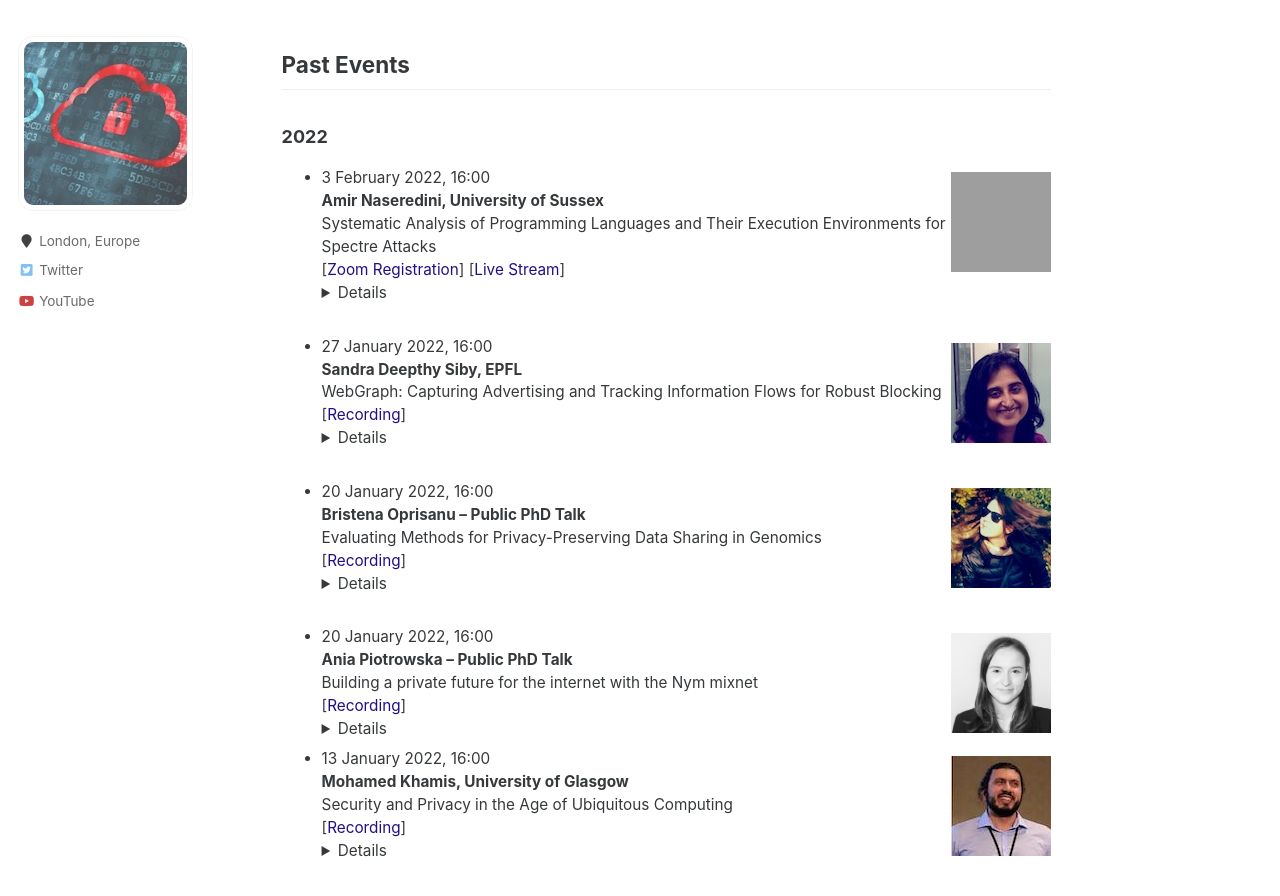
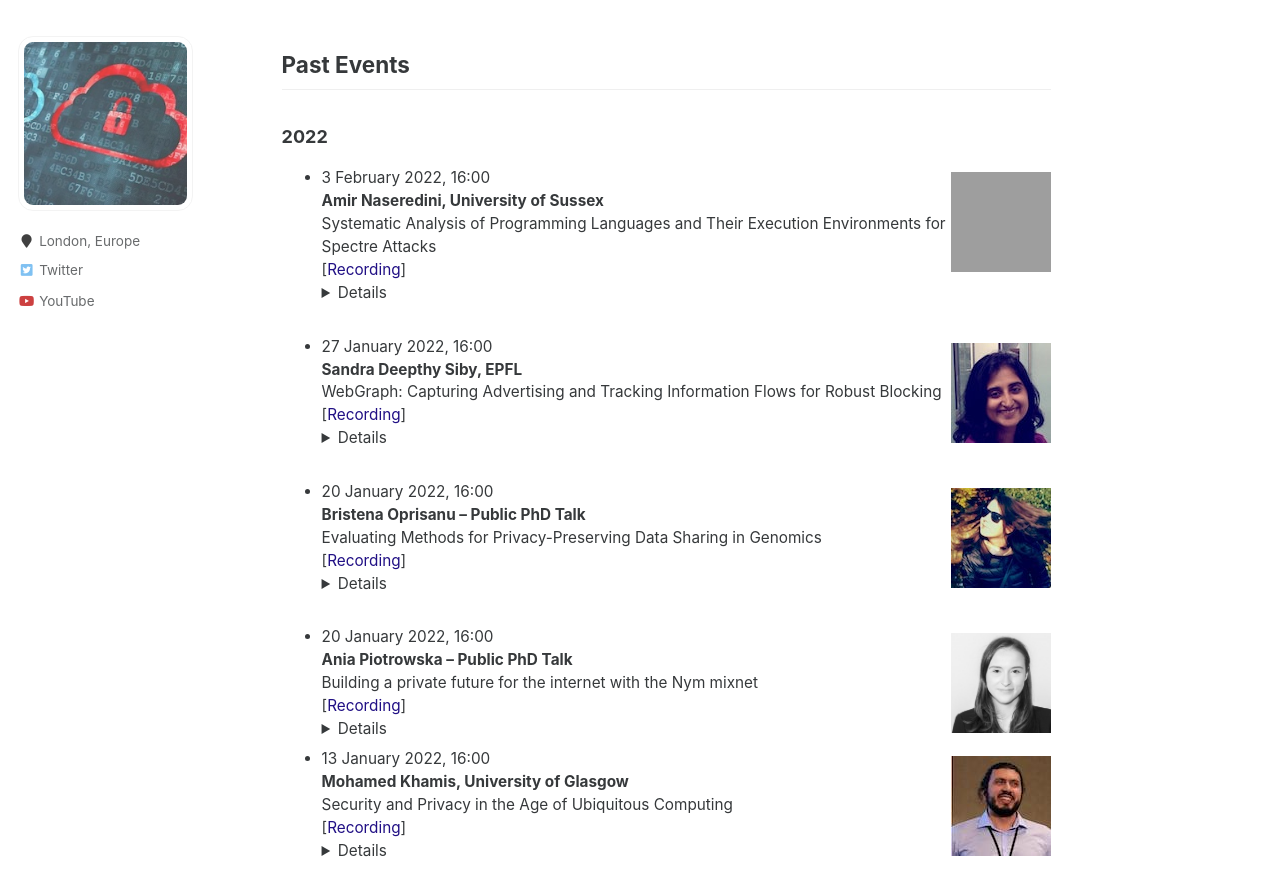
Before and after one commit to uclisec/uclisec.github.io, a Jekyll site: the page built from _pages/seminars.md, in a window 1280 px wide and 900 px high, scrolled down 1153 px. Shown: the top 896 px of the window. Built offline with Jekyll 4.4.1, drawn with Linux system fonts in a browser that asks for light colours; grey boxes are pictures that could not be loaded.

Commit message:
removing registration for past event

```diff
--- a/_pages/seminars.md
+++ b/_pages/seminars.md
@@ -50,7 +50,7 @@ Past Events
 - 3 February 2022, 16:00
 **Amir Naseredini, University of Sussex**
 Systematic Analysis of Programming Languages and Their Execution Environments for Spectre Attacks
-[[Zoom Registration](https://ucl.zoom.us/meeting/register/tJYpf-2grTorGNxFnItdfR3SSG89tgyB9Zeh)] [[Live Stream](https://youtu.be/vvluE5JOFds)]<details>**Abstract:** In this paper, we analyze the security of programming languages and their execution environments (compilers and interpreters) with respect to Spectre attacks. The analysis shows that only 16 out of 42 execution environments have mitigations against at least one Spectre variant, i.e., 26 have no mitigations against any Spectre variant. Using our novel tool Speconnector, we develop Spectre proof-of-concept attacks in 8 programming languages and on code generated by 11 execution environments that were previously not known to be affected. Our results highlight some programming languages that are used to implement security-critical code, but remain entirely unprotected, even three years after the discovery of Spectre.
+[[Recording](https://youtu.be/vvluE5JOFds)]<details>**Abstract:** In this paper, we analyze the security of programming languages and their execution environments (compilers and interpreters) with respect to Spectre attacks. The analysis shows that only 16 out of 42 execution environments have mitigations against at least one Spectre variant, i.e., 26 have no mitigations against any Spectre variant. Using our novel tool Speconnector, we develop Spectre proof-of-concept attacks in 8 programming languages and on code generated by 11 execution environments that were previously not known to be affected. Our results highlight some programming languages that are used to implement security-critical code, but remain entirely unprotected, even three years after the discovery of Spectre.
 <br>**Bio**: Amir Naseredini is a Ph.D. candidate and an Associate Tutor at FoSS group at the University of Sussex. After obtaining his Doctoral degree, his ultimate goal was to pursue a career inline with his research interest in a dynamic research environment including pioneer companies and/or academia. [https://sahnaseredini.github.io/](https://sahnaseredini.github.io/)<br></details>
 <!----->
 <img src="../images/sandra.jpg" style="float:right;width:100px;height:100px;margin-top:15px">
```
